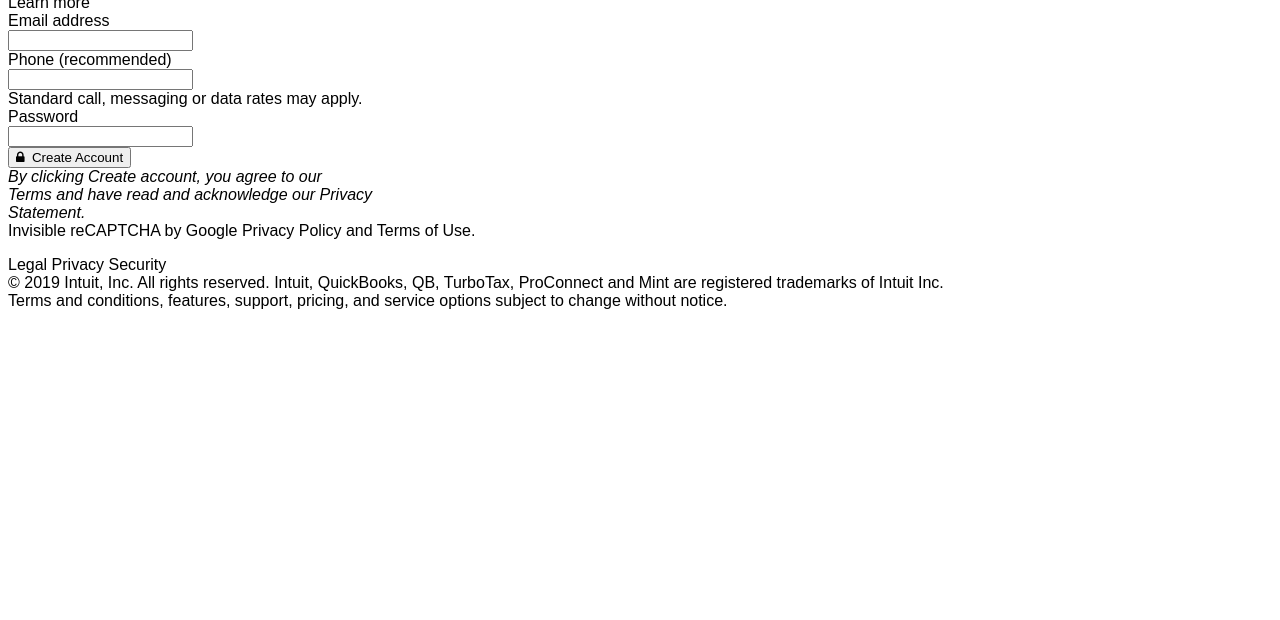
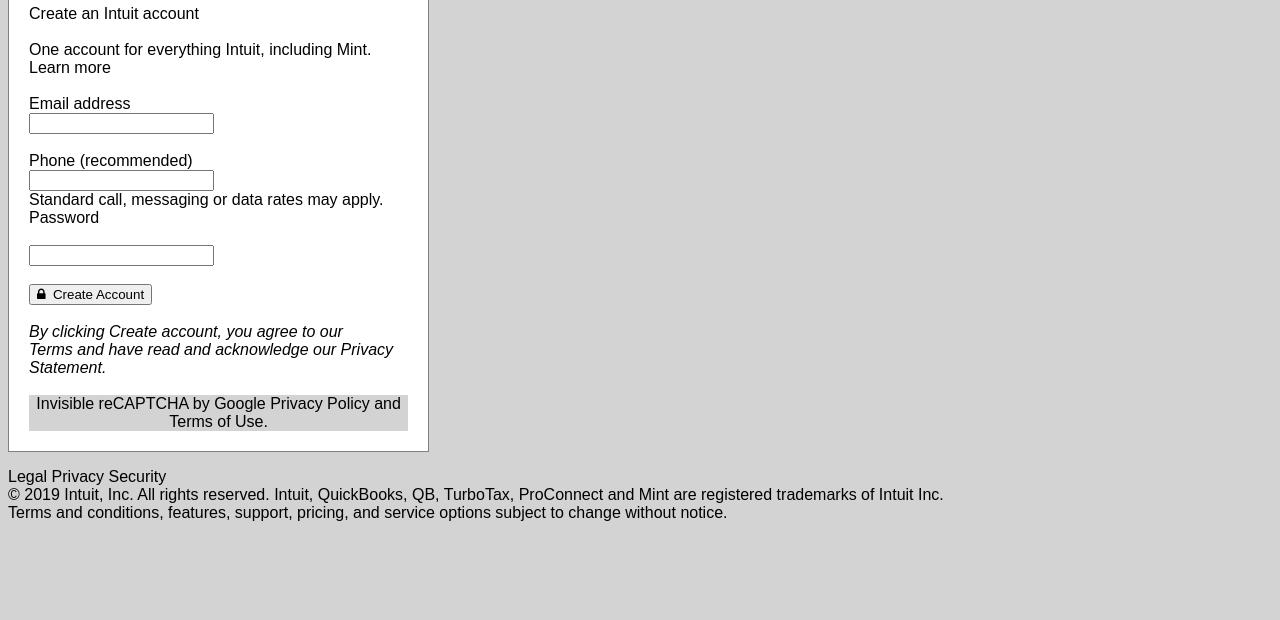
Before and after one commit to paulo-techie/mint-hub-clone, a plain HTML site: page index.html in a window 1280 px wide. Shown: the part 180-800 px from the top of the page. Drawn offline with Linux system fonts and the light colour scheme.

Commit message:
Add background color and form border

```diff
--- a/css/styles.css
+++ b/css/styles.css
@@ -1,21 +1,29 @@
 body {
     font-family: 'Arial', 'Helvetica';
+    background-color: lightgray;
 }
 
 .signin {
     float: right;
 }
 
-.signup-form    {
-    float: center;
+.create-account-form    {
+
+    width: 30%;
+    padding: 20px;
+    border:1px solid gray;
+    background-color: white;
 }
 
-form    {
-    align-content: center;
+.captcha    {
+    background-color: lightgray;
+    text-align: center;
+    padding: 0;
 }
 
 .logo img {
-    width: 25%;
+    width: 30%;
+    color: transparent;
 }
 
 .terms-privacy {
--- a/index.html
+++ b/index.html
@@ -15,24 +15,27 @@
             <section class="signup-form">
             <div class="logo"><img src="images\intuit-logo.jpg"></div>
                 <form class="create-account-form">
-                    Create an Intuit account<br>
+                    Create an Intuit account<br><br>
                     One account for everything Intuit, including Mint.<br>
-                    Learn more<br>
+                    Learn more<br><br>
                     Email address<br>
-                    <input type="text"  name="emailaddress"><br>
+                    <input type="text"  name="emailaddress"><br><br>
                     Phone (recommended)<br>
                     <input type="text"  name="phone"><br>
                     Standard call, messaging or data rates may apply.<br>
-                    Password<br>
-                    <input type="text"  name="password"><br>
+                    Password<br><br>
+                    <input type="text"  name="password"><br><br>
                     <button type="submit" name="createaccount"><i class="fa fa-lock" aria-hidden="true"></i>
-                        &nbsp;Create Account</button><br>
+                        &nbsp;Create Account</button><br><br>
                     <div class="terms-privacy">
                     By clicking Create account, you agree to our<br>
                     Terms and have read and acknowledge our Privacy<br>
                     Statement.
                     </div>
+                    <br>
+                    <div class="captcha">
                     Invisible reCAPTCHA by Google Privacy Policy and Terms of Use.
+                    </div>
                 </form>
                 <footer>
                     <div class="legal">
```
